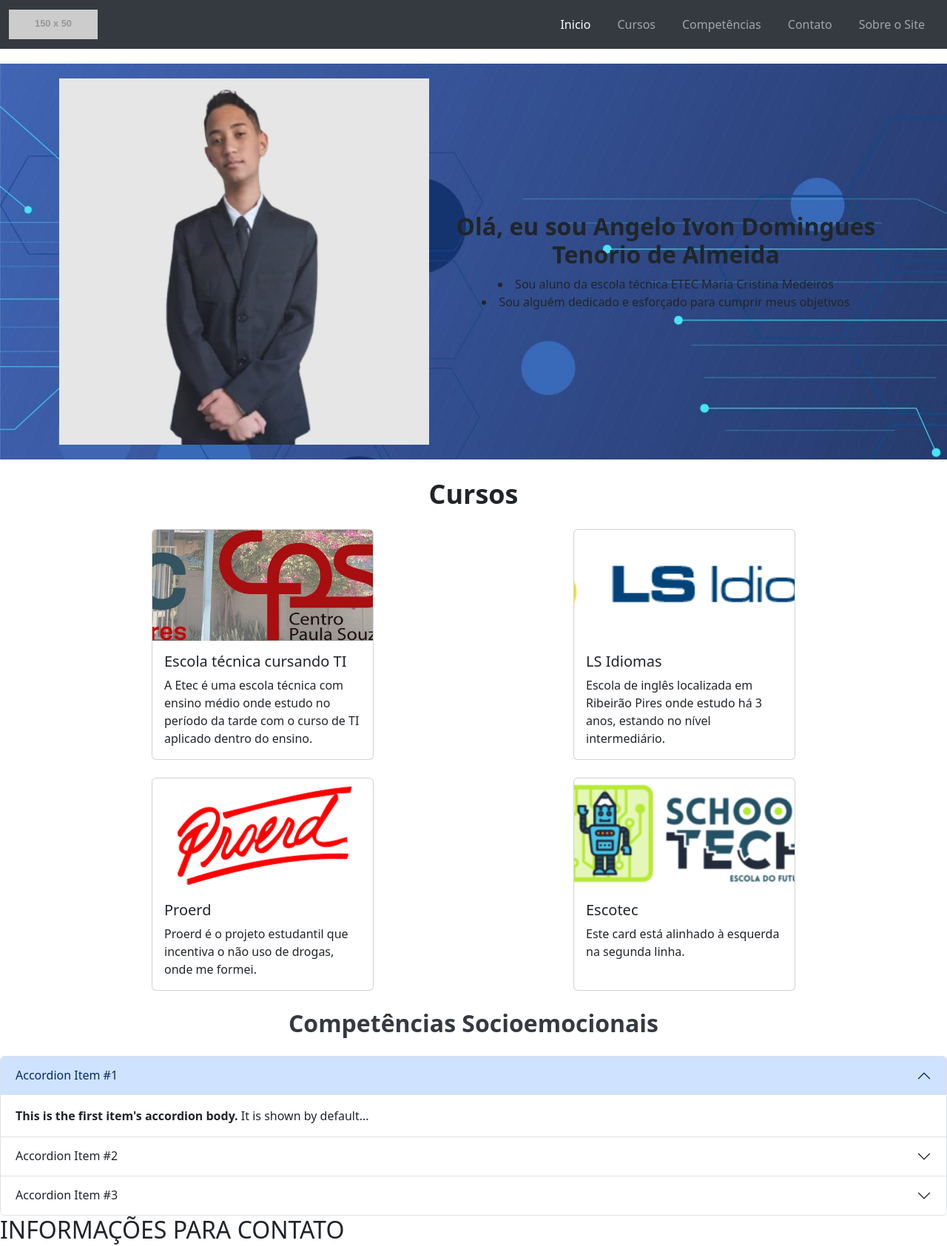
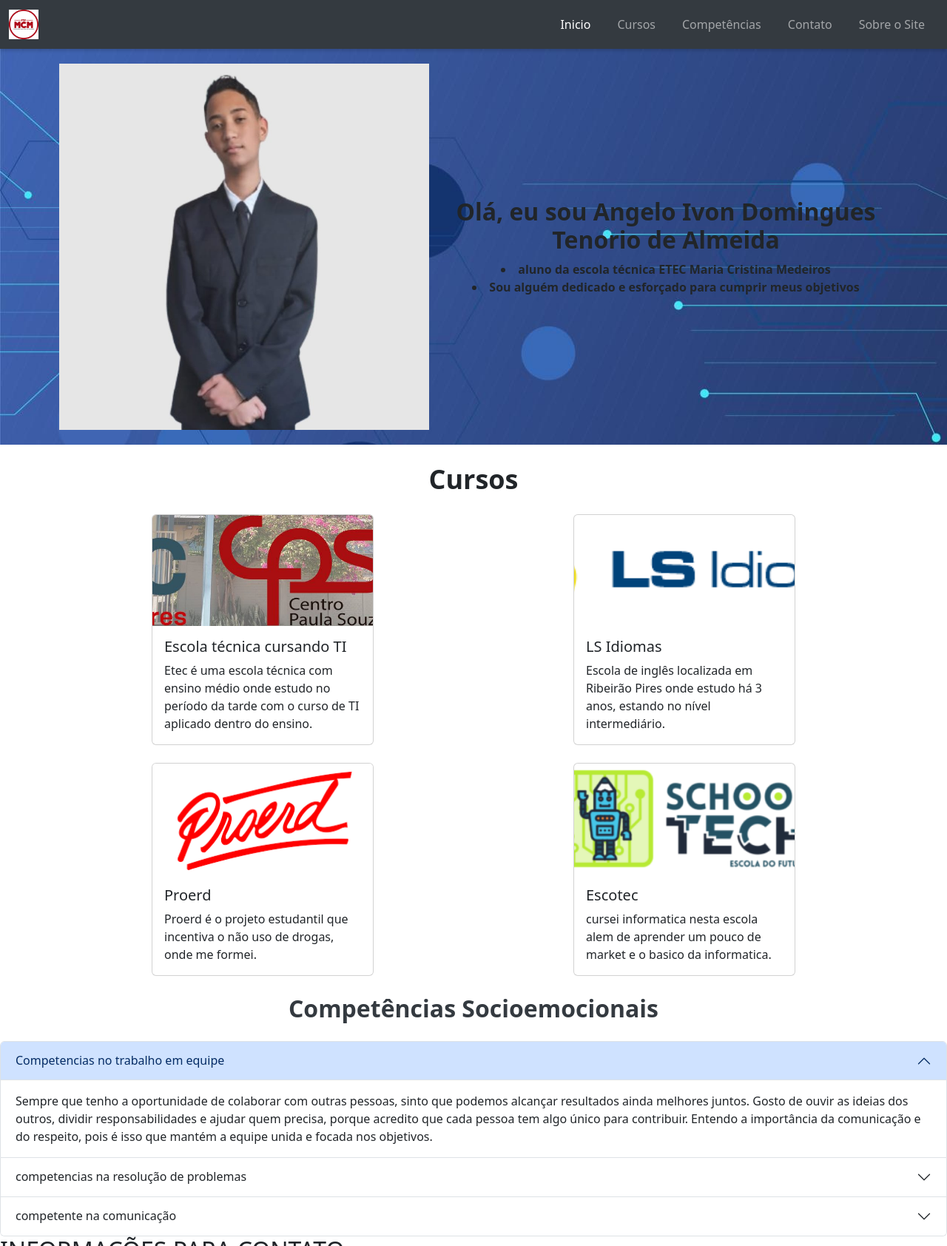
Before and after one commit to angeloivon15etec/MeuCurriculo, a plain HTML site: page index.html in a window 1280 px wide. Shown: the top 1684 px of the page at 74% size. Drawn offline with nearby package versions, Linux system fonts and the light colour scheme; placeholder pictures from the web are drawn by us.

Commit message:
Add files via upload

```diff
--- a/css/estilo.css
+++ b/css/estilo.css
@@ -1,9 +1,6 @@
 .navbar-brand img {
 height: 40px;
 margin-left: auto;
-}
-.navbar-nav {
- margin-left: auto;
 }
 .nav-item {
 padding: 5px 10px;
@@ -21,9 +18,6 @@ background-color: #f8f9fa;
 padding: 20px;
 margin: 20px 0;
 }
-
-
-
 .banner img {
 max-width: 500px;
 height: auto;
@@ -75,3 +69,17 @@ padding: 20px;
 h3 {
 margin-bottom: 15px;
 }
+.navbar {
+    position: sticky;
+    top: 0;
+    width: 100%;
+    z-index: 1020;
+    background-color: #343a40;
+    box-shadow: 0 2px 5px rgba(0, 0, 0, 0.2);
+    margin-bottom: 0;
+}
+.banner {
+    position: relative;
+    width: 100%;
+    margin: 0;
+}
--- a/index.html
+++ b/index.html
@@ -10,31 +10,10 @@
     <title>CurriculoWebBoosTrap</title>
 </head>
 <body>
-    <style>
-        .navbar {
-            position: sticky;
-            top: 0;
-            width: 100%;
-            z-index: 1020;
-            background-color: #343a40;
-        }
-
-        /* Remove o espaço entre o topo e o conteúdo */
-        body {
-            margin: 0;
-        }
-
-        /* Ajusta a altura da logo */
-        .navbar-brand img {
-            max-height: 50px;
-        }
-    </style>
-
-
     <nav class="navbar navbar-expand-lg navbar-dark">
         <div class="container-fluid">
             <a class="navbar-brand" href="#">
-            <img src="https://via.placeholder.com/150x50?text=Logo" alt="Logo">
+                <img src="img/cropped-logo-etec.png" alt="Logo">
             </a>
 
             <button class="navbar-toggler" type="button" data-bs-toggle="collapse" data-bs-target="#navbarNav" aria-controls="navbarNav" aria-expanded="false" aria-label="Toggle navigation">
@@ -63,13 +42,14 @@
         </div>
     </nav>
 
+
     <section id="inicio">
         <div class="banner">
             <img src="img/que horror.jfif" alt="Descrição da imagem">
             <div class="banner-text">
                 <h2><strong>Olá, eu sou Angelo Ivon Domingues Tenorio de Almeida</strong></h2>
-                <li>Sou aluno da escola técnica ETEC Maria Cristina Medeiros</li>
-                <li>Sou alguém dedicado e esforçado para cumprir meus objetivos</li>
+                <li><strong> aluno da escola técnica ETEC Maria Cristina Medeiros</strong></li>
+                <li><strong>Sou alguém dedicado e esforçado para cumprir meus objetivos</strong></li>
             </div>
         </div>
     </section>
@@ -83,7 +63,7 @@
                         <img src="img/cropped-Logo3.jpg" class="card-img-top" alt="Card 1">
                         <div class="card-body">
                             <h5 class="card-title">Escola técnica cursando TI</h5>
-                            <p class="card-text">A Etec é uma escola técnica com ensino médio onde estudo no período da tarde com o curso de TI aplicado dentro do ensino.</p>
+                            <p class="card-text"> Etec é uma escola técnica com ensino médio onde estudo no período da tarde com o curso de TI aplicado dentro do ensino.</p>
                         </div>
                     </div>
                 </div>
@@ -113,7 +93,7 @@
                         <img src="img/logo.png" class="card-img-top" alt="Card 4">
                         <div class="card-body">
                             <h5 class="card-title">Escotec</h5>
-                            <p class="card-text">Este card está alinhado à esquerda na segunda linha.</p>
+                            <p class="card-text">cursei informatica nesta escola alem de aprender um pouco de market e o basico da informatica.</p>
                         </div>
                     </div>
                 </div>
@@ -123,40 +103,41 @@
 
     <section id="competencias">
         <div class="page-title">Competências Socioemocionais</div>
-        <div class="accordion" id="accordionPanelsStayOpenExample">
+        <div class="accordion" id="accordionExample">
             <div class="accordion-item">
               <h2 class="accordion-header">
-                    <button class="accordion-button" type="button" data-bs-toggle="collapse" data-bs-target="#panelsStayOpen-collapseOne" aria-expanded="true" aria-controls="panelsStayOpen-collapseOne">
-                        Accordion Item #1
+                <button class="accordion-button" type="button" data-bs-toggle="collapse" data-bs-target="#collapseOne" aria-expanded="true" aria-controls="collapseOne">
+                Competencias no trabalho em equipe
                 </button>
               </h2>
-                <div id="panelsStayOpen-collapseOne" class="accordion-collapse collapse show">
+              <div id="collapseOne" class="accordion-collapse collapse show" data-bs-parent="#accordionExample">
                 <div class="accordion-body">
-                        <strong>This is the first item's accordion body.</strong> It is shown by default...
+                    Sempre que tenho a oportunidade de colaborar com outras pessoas, sinto que podemos alcançar resultados ainda melhores juntos. Gosto de ouvir as ideias dos outros, dividir responsabilidades e ajudar quem precisa, porque acredito que cada pessoa tem algo único para contribuir. Entendo a importância da comunicação e do respeito, pois é isso que mantém a equipe unida e focada nos objetivos.
                 </div>
               </div>
             </div>
             <div class="accordion-item">
               <h2 class="accordion-header">
-                    <button class="accordion-button collapsed" type="button" data-bs-toggle="collapse" data-bs-target="#panelsStayOpen-collapseTwo" aria-expanded="false" aria-controls="panelsStayOpen-collapseTwo">
-                        Accordion Item #2
+                <button class="accordion-button collapsed" type="button" data-bs-toggle="collapse" data-bs-target="#collapseTwo" aria-expanded="false" aria-controls="collapseTwo">
+                 competencias na resolução de problemas
                 </button>
               </h2>
-                <div id="panelsStayOpen-collapseTwo" class="accordion-collapse collapse">
+              <div id="collapseTwo" class="accordion-collapse collapse" data-bs-parent="#accordionExample">
                 <div class="accordion-body">
-                        <strong>This is the second item's accordion body.</strong> It is hidden by default...
+                    tanto na escola quanto no dia a dia. Sempre que surge uma dificuldade, procuro manter a calma e pensar nas possíveis soluções, em vez de me desesperar. Gosto de analisar a situação, entender o que está ao meu alcance e buscar a melhor forma de agir. Isso me ajuda a ser mais criativo e a não desistir quando algo não dá certo de primeira. Resolver problemas me ensina a ser mais resiliente.
                 </div>
               </div>
             </div>
             <div class="accordion-item">
               <h2 class="accordion-header">
-                    <button class="accordion-button collapsed" type="button" data-bs-toggle="collapse" data-bs-target="#panelsStayOpen-collapseThree" aria-expanded="false" aria-controls="panelsStayOpen-collapseThree">
-                        Accordion Item #3
+                <button class="accordion-button collapsed" type="button" data-bs-toggle="collapse" data-bs-target="#collapseThree" aria-expanded="false" aria-controls="collapseThree">
+                competente na comunicação
                 </button>
               </h2>
-                <div id="panelsStayOpen-collapseThree" class="accordion-collapse collapse">
+              <div id="collapseThree" class="accordion-collapse collapse" data-bs-parent="#accordionExample">
                 <div class="accordion-body">
-                        <strong>This is the third item's accordion body.</strong> It is hidden by default...
+                    Gosto de ouvir os outros com atenção e procurar falar de forma clara para evitar mal-entendidos. Acho importante respeitar diferentes opiniões e saber como me colocar em uma conversa, seja em grupo ou individualmente. A comunicação me ajuda a resolver conflitos e a trabalhar melhor em equipe, além de fortalecer minhas relações, tanto na escola quanto fora dela.
+                </div>
               </div>
             </div>
           </div>
@@ -190,6 +171,8 @@
                         <p>11 96784-0747</p>
                         <h5><strong>Email</strong></h5>
                         <p>Angelo.ivon05@gmail.com</p>
+                        <h5><strong>Endereço</strong></h5>
+                        <p>Rua ariston Veríssimo da Silva N105 Jardim ana Rosa palmeiras suzano SP 08635-470</p>
                     </div>
                 </div>
             </div>
@@ -204,8 +187,6 @@
             </div>
         </footer>
     </section>
-
-    <!-- Link para o Bootstrap CSS e JavaScript (se ainda não estiver incluído) -->
     <link href="https://cdn.jsdelivr.net/npm/bootstrap@5.3.0-alpha1/dist/css/bootstrap.min.css" rel="stylesheet">
     <script src="https://cdn.jsdelivr.net/npm/bootstrap@5.3.0-alpha1/dist/js/bootstrap.bundle.min.js"></script>
 
```
Lines whose indentation alone changed are shown as unchanged.
